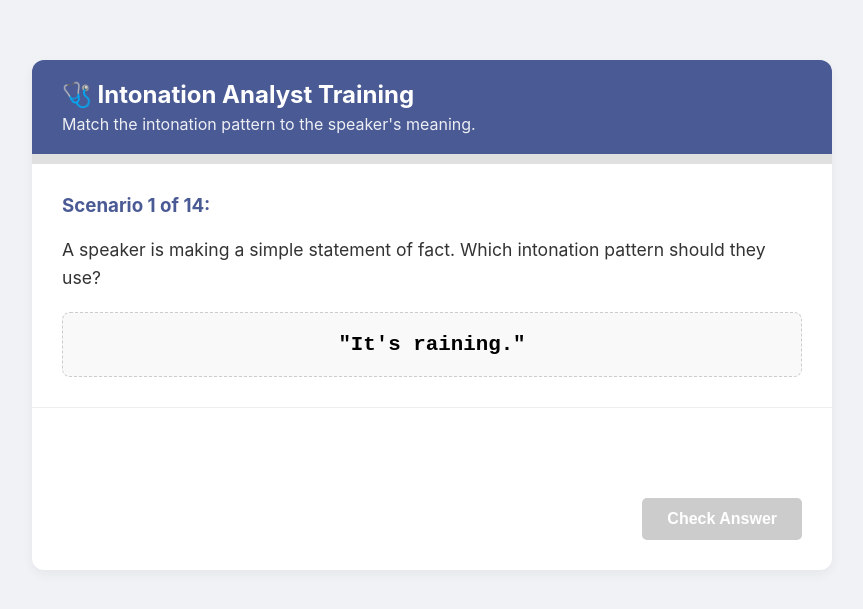
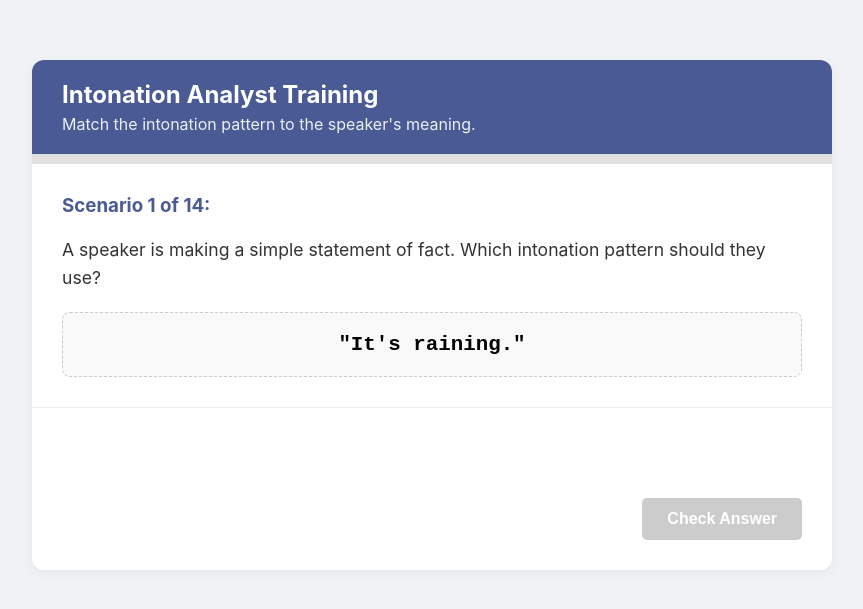
Before and after one commit to cebollacruel-svg/Intonation, a plain HTML site: page index.html in a window 1280 px wide. Shown: the part 105-714 px from the top of the page, without its empty margins (208-1071 px from the left). Drawn offline with Linux system fonts and the light colour scheme.

Commit message:
Fix header formatting and clean up HTML structure
Removed unnecessary line breaks and fixed header formatting.

```diff
--- a/index.html
+++ b/index.html
@@ -10,7 +10,7 @@
 
 <div id="game-container">
   <div id="header">
-    <h2>🩺 Intonation Analyst Training</h2>
+    <h2> Intonation Analyst Training</h2>
     <p>Match the intonation pattern to the speaker's meaning.</p>
   </div>
   <div id="progress-bar-container">
@@ -35,10 +35,3 @@
     <button id="check-btn" disabled>Check Answer</button>
     <button id="next-btn">Next Level</button>
   </div>
-
-</div>
-
-<script src="script.js" defer></script>
-
-</body>
-</html>
```
